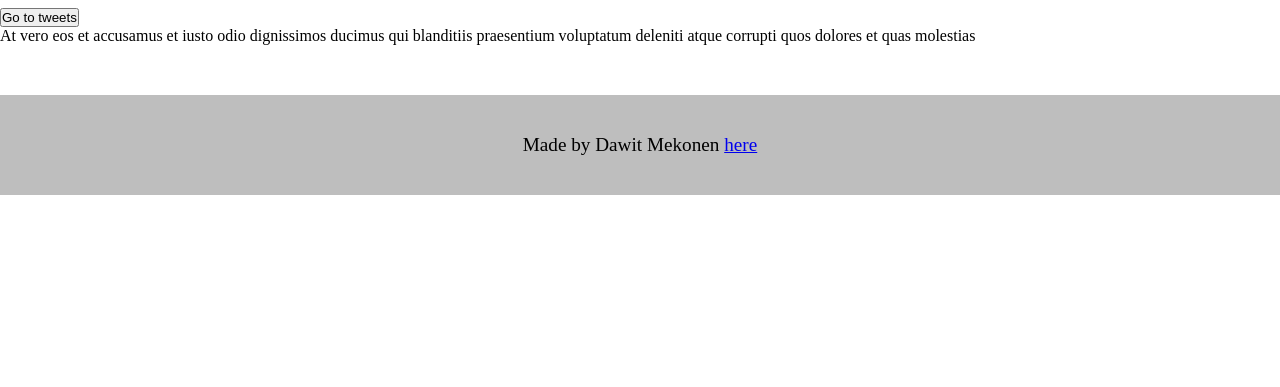
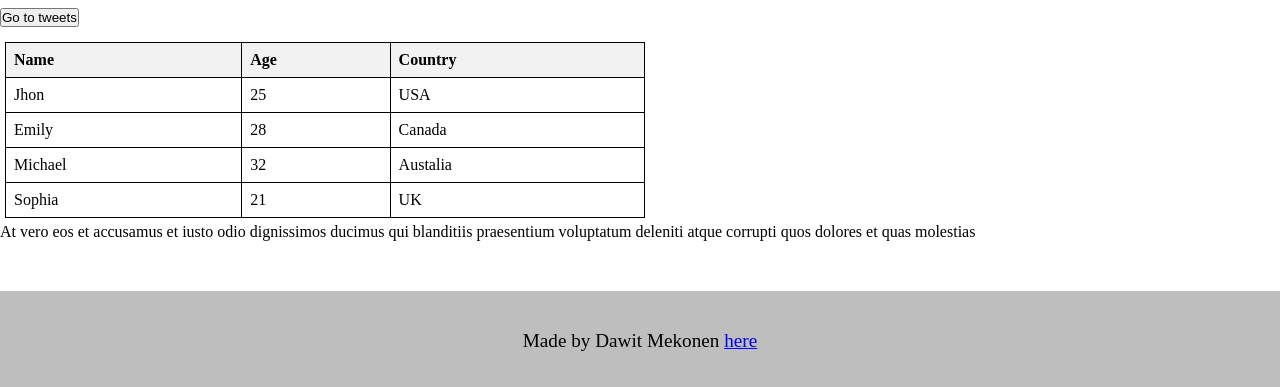
Before and after one commit to DawitMac/My_First_Portfolio, a plain HTML site: page html_basic/index.html in a window 1280 px wide. Shown: the part 791-1178 px from the top of the page. Before the commit the page ends 986 px from the top, so only its background shows below. Drawn offline with Linux system fonts and the light colour scheme.

Commit message:
table added to index.html

```diff
--- a/html_basic/index.html
+++ b/html_basic/index.html
@@ -43,6 +43,36 @@
         <a href="./tweets.html">
             <button>Go to tweets</button>
         </a>
+
+        <table>
+            <thead>
+              <th>Name</th>
+              <th>Age</th>
+              <th>Country</th>
+            </thead>
+            <tbody>
+              <tr>
+                <td>Jhon</td>
+                <td>25</td>
+                <td>USA</td>
+              </tr>
+              <tr>
+                <td>Emily</td>
+                <td>28</td>
+                <td>Canada</td>
+              </tr>
+              <tr>
+                <td>Michael</td>
+                <td>32</td>
+                <td>Austalia</td>
+              </tr>
+              <tr>
+                <td>Sophia</td>
+                <td>21</td>
+                <td>UK</td>
+              </tr>
+            </tbody>
+        </table>
     </article>
       <aside>
         <p>At vero eos et accusamus et iusto odio dignissimos ducimus qui blanditiis praesentium voluptatum deleniti atque corrupti quos dolores et quas molestias</p>
--- a/html_basic/style.css
+++ b/html_basic/style.css
@@ -38,3 +38,19 @@ article {
     flex-direction: column;
     gap : 10px;
 }
+
+table {
+    margin: 5px;
+    border-collapse: collapse;
+    width: 50%;
+}
+
+th, td {
+    border: 1px solid black;
+    padding: 8px;
+    text-align: left;
+}
+
+th {
+    background-color: #f2f2f2;
+}
```
